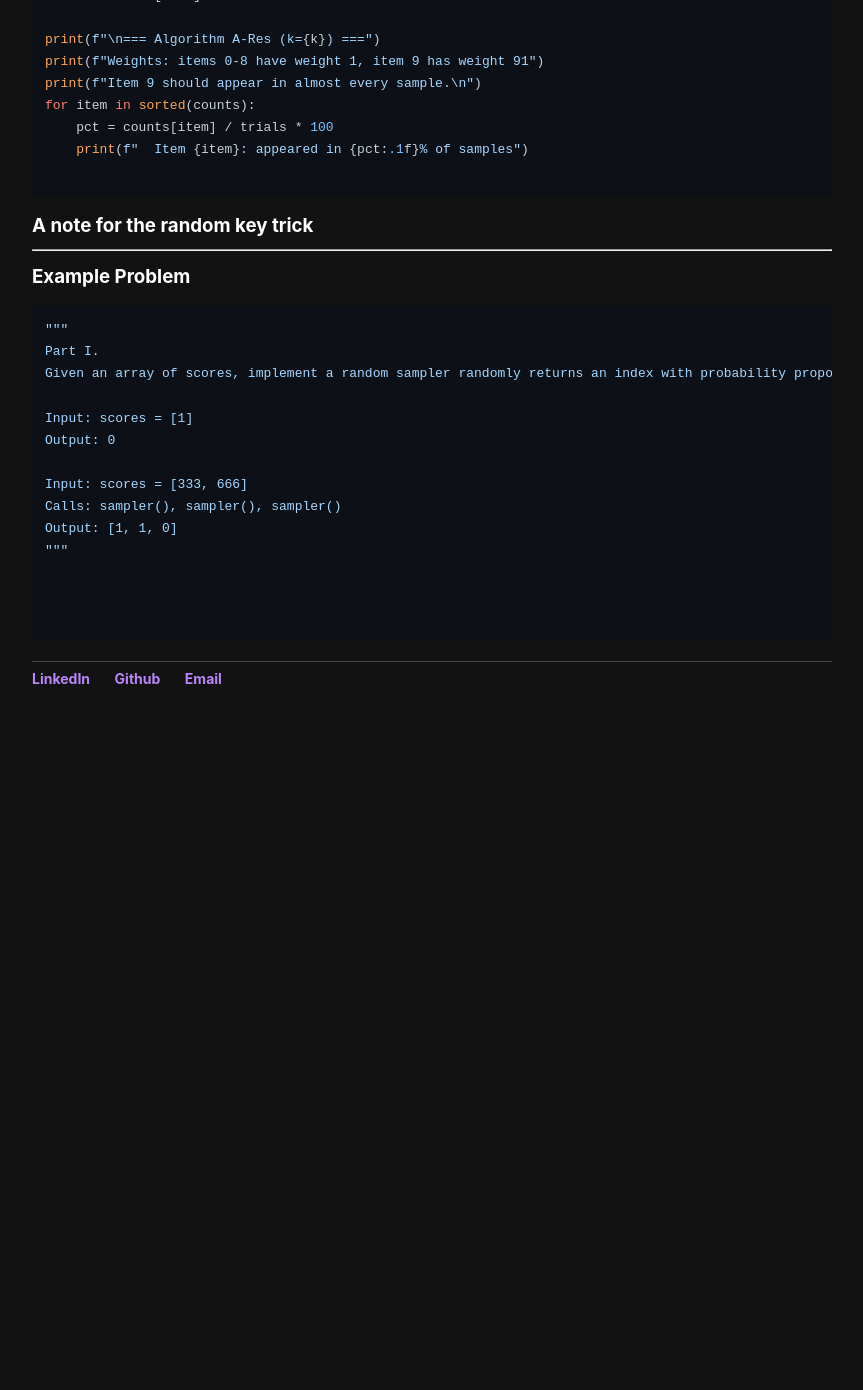
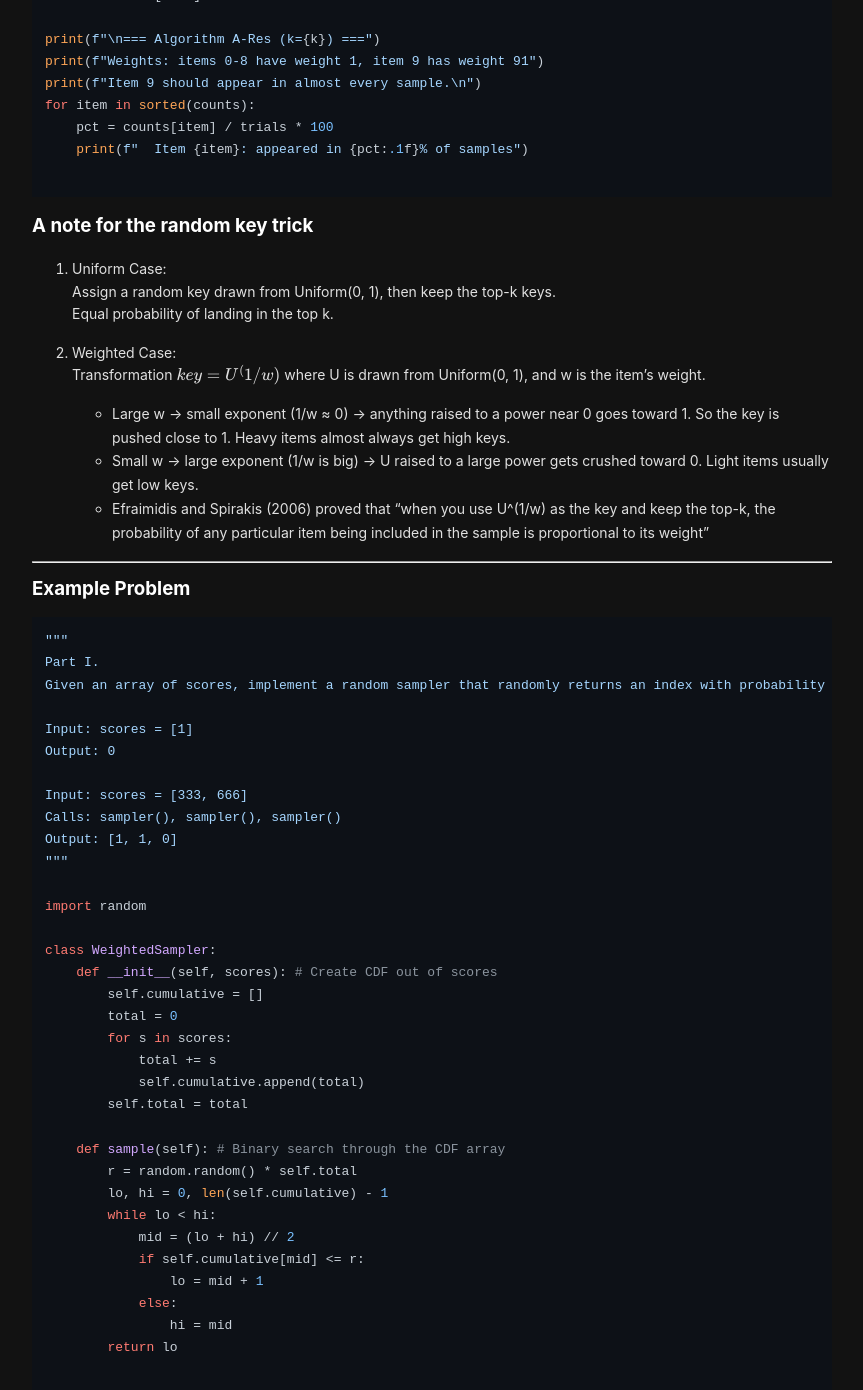
Before and after one commit to sean-sj-jung/sean-sj-jung.github.io, a Jekyll site: the page built from _posts/2021-03-01-ReservoirSampling.md, in a window 1280 px wide and 1400 px high, scrolled down 4628 px. Shown: the top 1390 px of the window, without its empty margins (208-1071 px from the left). Built offline with Jekyll 4.4.1, drawn with Linux system fonts in a browser that asks for light colours; nearby versions of some CDN libraries; before the commit the page ends 5381 px from its top, so only the background shows below that; some of the changed text lies outside the part shown.

Commit message:
update weighted_reservoir

````diff
--- a/_posts/2021-03-01-ReservoirSampling.md
+++ b/_posts/2021-03-01-ReservoirSampling.md
@@ -219,13 +219,23 @@
 
 ### A note for the random key trick
 
+1. Uniform Case:
+Assign a random key drawn from Uniform(0, 1), then keep the top-k keys.
+Equal probability of landing in the top k.
+
+2. Weighted Case:
+Transformation $$ key = U ^ (1/w) $$ where U is drawn from Uniform(0, 1), and w is the item's weight.
+- Large w → small exponent (1/w ≈ 0) → anything raised to a power near 0 goes toward 1. So the key is pushed close to 1. Heavy items almost always get high keys.
+- Small w → large exponent (1/w is big) → U raised to a large power gets crushed toward 0. Light items usually get low keys.
+- Efraimidis and Spirakis (2006) proved that "when you use U^(1/w) as the key and keep the top-k, the probability of any particular item being included in the sample is proportional to its weight"
+
 ---
 
 ### Example Problem
 ```python
 """
 Part I.
-Given an array of scores, implement a random sampler randomly returns an index with probability proportional to its score.
+Given an array of scores, implement a random sampler that randomly returns an index with probability proportional to its score.
 
 Input: scores = [1]
 Output: 0
@@ -235,6 +245,83 @@
 Output: [1, 1, 0]
 """
 
+import random
+
+class WeightedSampler:
+    def __init__(self, scores): # Create CDF out of scores
+        self.cumulative = []
+        total = 0
+        for s in scores:
+            total += s
+            self.cumulative.append(total)
+        self.total = total
+
+    def sample(self): # Binary search through the CDF array
+        r = random.random() * self.total
+        lo, hi = 0, len(self.cumulative) - 1
+        while lo < hi:
+            mid = (lo + hi) // 2
+            if self.cumulative[mid] <= r:
+                lo = mid + 1
+            else:
+                hi = mid
+        return lo
 
 
+"""
+Part II.
+Now imagine the scores are streamed instead, and you can't store them in memory. Modify your solution so that it processes one entry at a time, while still selecting index with probability proportional to their score.
+"""
+
+# Streaming Top-1 Solution
+import random
+
+class StreamingWeightedSampler:
+    def __init__(self):
+        self.current_selection = None
+        self.total_weight = 0
+
+    def process_element(self, item_id, score):
+        """
+        Processes one product at a time from a stream.
+        """
+        # 1. Increase the total weight seen so far
+        self.total_weight += score
+
+        # 2. The probability of picking the NEW item is: score / total_weight
+        if random.uniform(0, self.total_weight) < score:
+            self.current_selection = item_id
+
+    def sample(self):
+        return self.current_selection
+
+# --- Example Usage ---
+sampler = StreamingWeightedSampler()
+stream = [("Product A", 10), ("Product B", 20), ("Product C", 70)]
+
+for product_id, score in stream:
+    sampler.process_element(product_id, score)
+
+print(f"Final Selection: {sampler.sample()}")
+
+
+
+# Streaming Top-k Solution
+import random
+import heapq
+
+def weighted_reservoir_top_k(stream, k):
+    heap = [] # Min-heap to keep track of the largest keys
+
+    for item_id, weight in stream:
+        # Generate the 'key'
+        # Formula: u^(1/w)
+        key = random.random() ** (1.0 / weight)
+
+        if len(heap) < k:
+            heapq.heappush(heap, (key, item_id))
+        elif key > heap[0][0]:
+            heapq.heapreplace(heap, (key, item_id))
+
+    return [item for key, item in heap]
 ```
````
